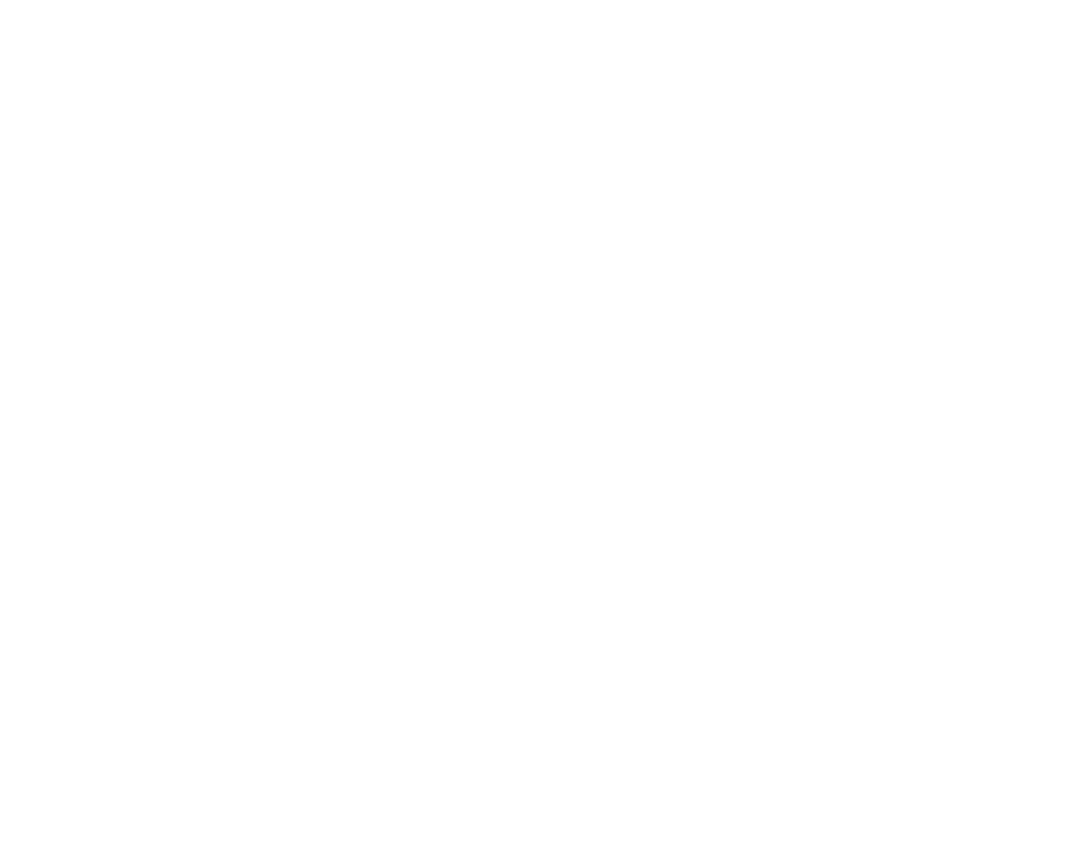
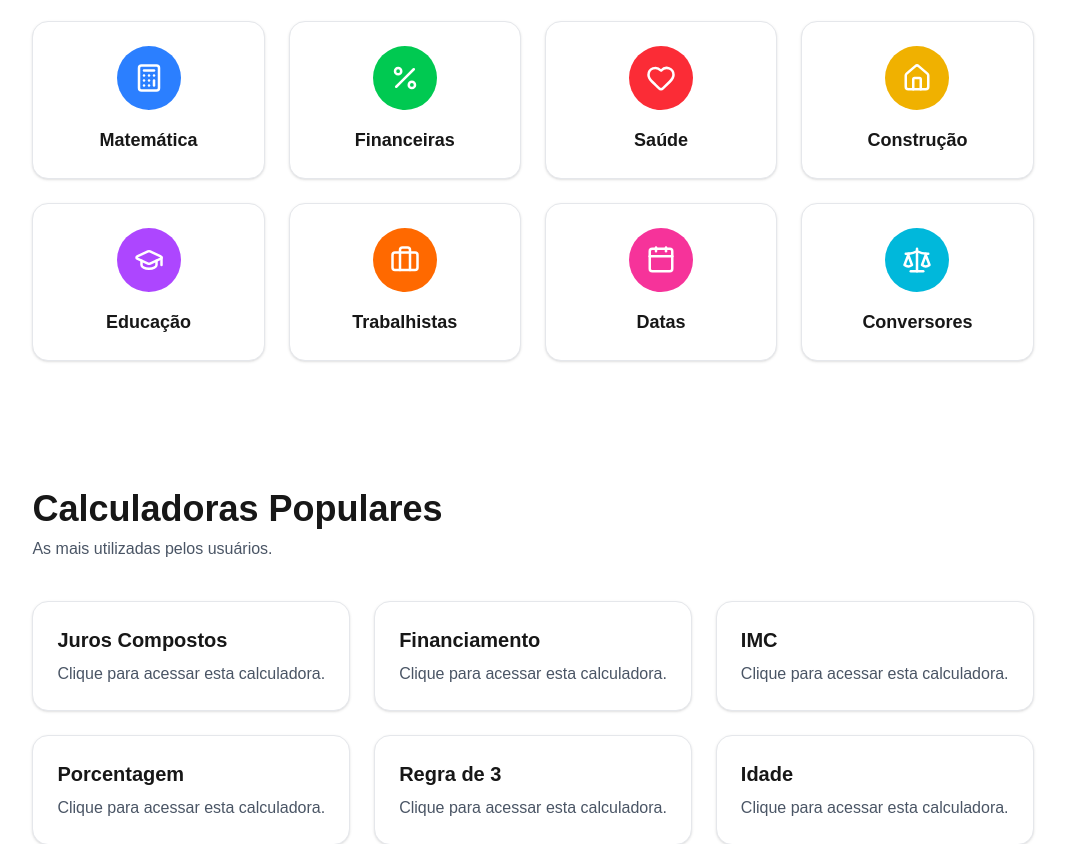
Before and after one commit to Qaestudando/calchub, a Next.js app in the folder frontend/: page / in a window 1280 px wide. Shown: the part 480-1324 px from the top of the page, without its empty margins (107-1172 px from the left). Before the commit the page ends 800 px from the top, so only its background shows below. Built offline with nearby package versions, Linux system fonts and the light colour scheme.

Commit message:
feat(home): adiciona estrutura inicial da homepage

```diff
--- a/frontend/app/page.tsx
+++ b/frontend/app/page.tsx
@@ -1,6 +1,9 @@
 import Header from "@/src/components/layout/header";
+import Hero from "@/src/components/home/hero";
 import Footer from "@/src/components/layout/footer";
-import Hero from "@/src/components/home/hero";
+import Container from "@/src/components/layout/container";
+import CategoryGrid from "@/src/components/home/categoryGrid";
+import PopularCalculators from "@/src/components/home/PopularCalculators";
 
 export default function Home() {
   return (
@@ -9,7 +12,13 @@
 
       <Hero />
 
+      <Container>
+        <CategoryGrid />
+
+        <PopularCalculators />
+      </Container>
+
       <Footer />
     </>
   );
-};
+}
--- /dev/null
+++ b/frontend/src/components/home/PopularCalculators.tsx
@@ -0,0 +1,36 @@
+import Card from "@/src/components/ui/Card";
+import SectionTitle from "@/src/components/ui/SectionTitle";
+
+const calculators = [
+  "Juros Compostos",
+  "Financiamento",
+  "IMC",
+  "Porcentagem",
+  "Regra de 3",
+  "Idade",
+];
+
+export default function PopularCalculators() {
+  return (
+    <section className="py-16">
+      <SectionTitle
+        title="Calculadoras Populares"
+        subtitle="As mais utilizadas pelos usuários."
+      />
+
+      <div className="grid md:grid-cols-2 lg:grid-cols-3 gap-6">
+        {calculators.map((calc) => (
+          <Card key={calc}>
+            <h3 className="font-bold text-xl">
+              {calc}
+            </h3>
+
+            <p className="text-gray-600 mt-2">
+              Clique para acessar esta calculadora.
+            </p>
+          </Card>
+        ))}
+      </div>
+    </section>
+  );
+}
--- /dev/null
+++ b/frontend/src/components/home/categoryGrid.tsx
@@ -0,0 +1,48 @@
+import Card from "@/src/components/ui/Card";
+import SectionTitle from "@/src/components/ui/SectionTitle";
+import { categories } from "@/src/constants/categories";
+
+export default function CategoryGrid() {
+  return (
+    <section className="py-16">
+      <SectionTitle
+        title="Categorias"
+        subtitle="Escolha uma categoria para encontrar a calculadora ideal."
+      />
+
+      <div className="grid grid-cols-2 gap-6 md:grid-cols-3 lg:grid-cols-4">
+        {categories.map((category) => {
+          const Icon = category.icon;
+
+          return (
+            <Card
+              key={category.id}
+              className="cursor-pointer text-center hover:-translate-y-1"
+            >
+              <div
+                className={`
+                  w-16
+                  h-16
+                  rounded-full
+                  mx-auto
+                  mb-4
+                  flex
+                  items-center
+                  justify-center
+                  ${category.color}
+                  text-white
+                `}
+              >
+                <Icon size={30} />
+              </div>
+
+              <h3 className="text-lg font-semibold">
+                {category.title}
+              </h3>
+            </Card>
+          );
+        })}
+      </div>
+    </section>
+  );
+}
--- /dev/null
+++ b/frontend/src/components/ui/Card.tsx
@@ -0,0 +1,28 @@
+type CardProps = {
+  children: React.ReactNode;
+  className?: string;
+};
+
+export default function Card({
+  children,
+  className = "",
+}: CardProps) {
+  return (
+    <div
+      className={`
+        rounded-2xl
+        border
+        border-gray-200
+        bg-white
+        p-6
+        shadow-sm
+        hover:shadow-lg
+        transition-all
+        duration-300
+        ${className}
+      `}
+    >
+      {children}
+    </div>
+  );
+}
--- /dev/null
+++ b/frontend/src/components/ui/SectionTitle.tsx
@@ -0,0 +1,23 @@
+type Props = {
+  title: string;
+  subtitle?: string;
+};
+
+export default function SectionTitle({
+  title,
+  subtitle,
+}: Props) {
+  return (
+    <div className="mb-10">
+      <h2 className="text-4xl font-bold">
+        {title}
+      </h2>
+
+      {subtitle && (
+        <p className="mt-2 text-gray-600">
+          {subtitle}
+        </p>
+      )}
+    </div>
+  );
+}
--- /dev/null
+++ b/frontend/src/constants/categories.ts
@@ -0,0 +1,77 @@
+import {
+  Calculator,
+  Heart,
+  Home,
+  GraduationCap,
+  Briefcase,
+  Percent,
+  Calendar,
+  Scale,
+} from "lucide-react";
+
+export const categories = [
+  {
+    id: 1,
+    slug: "matematica",
+    title: "Matemática",
+    description: "Cálculos matemáticos, regra de três, porcentagem e muito mais.",
+    icon: Calculator,
+    color: "bg-blue-500",
+  },
+  {
+    id: 2,
+    slug: "financeiras",
+    title: "Financeiras",
+    description: "Juros, financiamentos, investimentos e crédito.",
+    icon: Percent,
+    color: "bg-green-500",
+  },
+  {
+    id: 3,
+    slug: "saude",
+    title: "Saúde",
+    description: "IMC, peso ideal, calorias, TMB e diversas calculadoras.",
+    icon: Heart,
+    color: "bg-red-500",
+  },
+  {
+    id: 4,
+    slug: "construcao",
+    title: "Construção",
+    description: "Concreto, pisos, tinta, tijolos e materiais.",
+    icon: Home,
+    color: "bg-yellow-500",
+  },
+  {
+    id: 5,
+    slug: "educacao",
+    title: "Educação",
+    description: "Notas, médias, frequência e desempenho escolar.",
+    icon: GraduationCap,
+    color: "bg-purple-500",
+  },
+  {
+    id: 6,
+    slug: "trabalhistas",
+    title: "Trabalhistas",
+    description: "FGTS, férias, rescisão, salário líquido e benefícios.",
+    icon: Briefcase,
+    color: "bg-orange-500",
+  },
+  {
+    id: 7,
+    slug: "datas",
+    title: "Datas",
+    description: "Diferença entre datas, idade e contagem de dias.",
+    icon: Calendar,
+    color: "bg-pink-500",
+  },
+  {
+    id: 8,
+    slug: "conversores",
+    title: "Conversores",
+    description: "Moedas, medidas, temperatura, peso e unidades.",
+    icon: Scale,
+    color: "bg-cyan-500",
+  },
+];
```
